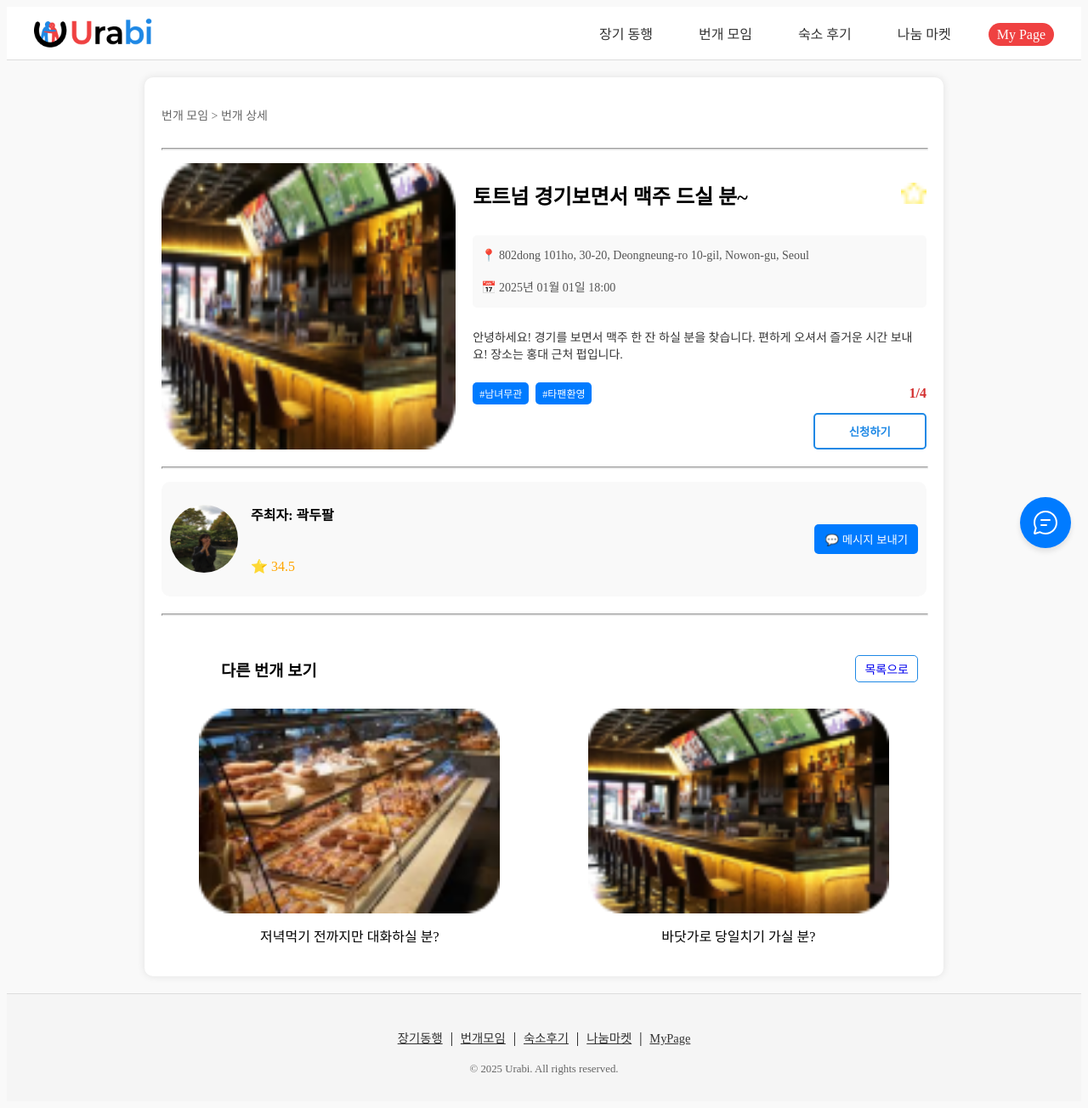
After one commit to pirogramming/Urabi, a Django app: template templates/flash/flash_detail.html in a window 1280 px wide. The commit adds this page. Shown: the whole page at 85% size. Run offline with Django 5.2, Linux system fonts and the light colour scheme; the template is opened without the code that fills it, so the values that code supplies are empty; some libraries are stand-ins or nearby versions; some web fonts are replaced.

Commit message:
[Design] flash_detail 프론트 구현 (#1)

```diff
--- a/flash/urls.py
+++ b/flash/urls.py
@@ -4,4 +4,5 @@ from .views import *
 urlpatterns = [
     path('list/', flash_list, name='flash_list'),
     path("register/", flash_register, name="flash_register"),
+    path('<int:pk>/', flash_detail, name='flash_detail'),
 ]
--- a/flash/views.py
+++ b/flash/views.py
@@ -5,3 +5,7 @@ def flash_list(request):
 
 def flash_register(request):
     return render(request, "flash/flash_register.html")
+
+
+def flash_detail(request, pk):
+    return render(request, 'flash/flash_detail.html', {'pk': pk})
--- /dev/null
+++ b/static/flash/flash_detail.css
@@ -0,0 +1,250 @@
+/* 번개 상세 페이지 컨테이너 */
+.flash_detail {
+    max-width: 900px;
+    margin: auto;
+    padding: 20px;
+    background: white;
+    border-radius: 10px;
+    box-shadow: 0 0 10px rgba(0, 0, 0, 0.1);
+}
+
+/* 제목 및 경로 */
+.flash_header {
+    display: flex;
+    align-items: center;
+    justify-content: space-between;
+    position: relative;
+    margin-bottom: 15px;
+}
+
+.header_comment {
+    font-size: 14px;
+    color: #666;
+}
+
+.flash_title {
+    font-size: 24px;
+    font-weight: bold;
+    flex-grow: 1;
+}
+
+/* 관심 번개(하트) 아이콘 */
+.flash_star img {
+    width: 30px;
+    cursor: pointer;
+    transition: transform 0.2s ease-in-out, filter 0.2s ease-in-out;
+}
+
+.flash_star img:hover {
+    transform: scale(1.2);
+}
+
+.flash_star img:active {
+    filter: brightness(0) saturate(100%) invert(26%) sepia(99%) saturate(745%) hue-rotate(332deg) brightness(94%) contrast(96%);
+}
+
+/* 구분선 */
+.flash_divider {
+    width: 100%;
+    height: 1px;
+    background: #ddd;
+    margin: 15px 0;
+}
+
+/* 번개 정보 */
+.flash_info {
+    display: flex;
+    gap: 20px;
+    margin-bottom: 20px;
+}
+
+.flash_image {
+    width: 50%;
+    border-radius: 10px;
+}
+
+.flash_description {
+    display: flex;
+    flex-direction: column;
+    gap: 10px;
+}
+/*제목 & 찜*/
+.flash_title_star {
+    display: flex;
+    align-items: center;
+    justify-content: space-between;
+}
+
+/* 태그 & 인원 */
+.flash_tags_capacity {
+    display: flex;
+    justify-content: space-between;
+    align-items: center;
+}
+
+.flash_tags {
+    display: flex;
+    gap: 8px;
+}
+
+.flash_tag {
+    background: #007bff;
+    color: white;
+    padding: 4px 8px;
+    border-radius: 5px;
+    font-size: 12px;
+}
+
+.flash_capacity {
+    font-weight: bold;
+    color: #d32f2f;
+}
+
+/* 날짜 & 위치 */
+.flash_details {
+    display: flex;
+    flex-direction: column;
+    background: #f9f9f9;
+    padding: 10px;
+    border-radius: 5px;
+    gap: 8px;
+}
+
+.flash_location,
+.flash_date {
+    font-size: 14px;
+    color: #555;
+    margin: 5px 0;
+}
+
+/* 내용 */
+.flash_content {
+    font-size: 14px;
+    color: #333;
+}
+
+/* 버튼 */
+.flash_apply_btn {
+    width: 25%;
+    padding: 10px 15px;
+    border: 2px solid var(--blue);
+    border-radius: 5px;
+    cursor: pointer;
+    background: #ffffff;
+    font-weight: bold;
+    color: var(--blue);
+    align-self: flex-end;
+}
+
+.flash_apply_btn:hover {
+    background: var(--blue);
+    color: white;
+}
+
+/* 호스트 정보 */
+.flash_host {
+    display: flex;
+    align-items: center;
+    gap: 15px;
+    background: #f9f9f9;
+    padding: 10px;
+    border-radius: 10px;
+    margin-bottom: 20px;
+}
+
+.host_image {
+    width: 80px;
+    height: 80px;
+    border-radius: 50%;
+}
+
+.host_info {
+    display: flex;
+    flex-direction: column;
+    flex-grow: 1;
+    gap: 8px;
+}
+
+.host_name {
+    font-weight: bold;
+}
+
+.host_rating {
+    color: #ffa500;
+}
+
+.host_chat_btn {
+    padding: 8px 12px;
+    background: #007bff;
+    color: white;
+    border: none;
+    border-radius: 5px;
+    cursor: pointer;
+}
+
+.host_chat_btn:hover {
+    background: #0056b3;
+}
+
+/* 다른 번개 */
+.other_flash {
+    margin-top: 30px;
+}
+
+
+.other_flash h3{
+    padding-left: 60px;
+}
+
+.other_flash_header {
+    display: flex;
+    justify-content: space-between;
+    align-items: center;
+    padding: 0 10px;
+}
+
+.flash_list_btn {
+    padding: 5px 10px;
+    border: 1px solid var(--blue);
+    border-radius: 5px;
+    cursor: pointer;
+    text-decoration: none;
+    font-size: 14px;
+}
+
+.other_flash_list {
+    margin-top: 15px;
+    display: flex;
+    gap: 15px;
+}
+
+.other_flash_card {
+    flex: 1;
+    text-align: center;
+    cursor: pointer;
+}
+
+.other_flash_card p{
+    margin-top: 10px;
+}
+
+.other_flash_card img {
+    width: 80%;
+    border-radius: 10px;
+}
+
+/* 반응형 */
+@media screen and (max-width: 768px) {
+    .flash_detail {
+        width: 90%;
+        padding: 15px;
+    }
+
+    .flash_info {
+        flex-direction: column;
+    }
+
+    .flash_image {
+        width: 100%;
+    }
+}
--- /dev/null
+++ b/templates/flash/flash_detail.html
@@ -0,0 +1,94 @@
+{% extends "base/base.html" %}
+{% load static %}
+
+{% block head %}
+<link rel="stylesheet" href="{% static 'flash/flash_detail.css' %}">
+{% endblock %}
+
+{% block header_content %}
+<a id="myPage" href="#">My Page</a>
+{% endblock %}
+
+{% block content %}
+<section class="flash_detail">
+    <div class="flash_header">
+        <p class="header_comment">번개 모임 > 번개 상세</p>
+    </div>
+
+    <!-- 구분선 -->
+    <hr class="flash_divider">
+
+    <div class="flash_info">
+        <img src="{% static 'img/flash_meeting1.png' %}" alt="모임 이미지" class="flash_image">
+        <div class="flash_description">
+            <div class="flash_title_star">
+                <h2 class="flash_title">토트넘 경기보면서 맥주 드실 분~</h2>
+                <div class="flash_star">
+                    <img id="star_icon" src="{% static 'img/empty_star.png' %}" alt="관심 번개">
+                </div>
+            </div>
+            <div class="flash_details">
+                <p class="flash_location">📍 802dong 101ho, 30-20, Deongneung-ro 10-gil, Nowon-gu, Seoul</p>
+                <p class="flash_date">📅 2025년 01월 01일 18:00</p>
+            </div>
+            <p class="flash_content">
+                안녕하세요! 경기를 보면서 맥주 한 잔 하실 분을 찾습니다.
+                편하게 오셔서 즐거운 시간 보내요!
+                장소는 홍대 근처 펍입니다.
+            </p>
+            <div class="flash_tags_capacity">
+                <div class="flash_tags">
+                    <span class="flash_tag">#남녀무관</span>
+                    <span class="flash_tag">#타팬환영</span>
+                </div>
+                <span class="flash_capacity"><strong>1/4</strong></span>
+            </div>
+            <button class="flash_apply_btn">신청하기</button>
+        </div>
+    </div>
+
+    <hr class="flash_divider">
+
+    <div class="flash_host">
+        <img src="{% static 'img/profile_sample.jpg' %}" alt="호스트 이미지" class="host_image">
+        <div class="host_info">
+            <p class="host_name">주최자: 곽두팔</p>
+            <p class="host_rating">⭐ 34.5</p>
+        </div>
+        <button class="host_chat_btn">💬 메시지 보내기</button>
+    </div>
+
+    <hr class="flash_divider">
+
+    <section class="other_flash">
+        <div class="other_flash_header">
+            <h3>다른 번개 보기</h3>
+            <a href="{% url 'flash_list' %}" class="flash_list_btn">목록으로</a>
+        </div>
+        <div class="other_flash_list">
+            <div class="other_flash_card">
+                <img src="{% static 'img/flash_meeting2.png' %}" alt="다른 번개 이미지">
+                <p>저녁먹기 전까지만 대화하실 분?</p>
+            </div>
+            <div class="other_flash_card">
+                <img src="{% static 'img/flash_meeting1.png' %}" alt="다른 번개 이미지">
+                <p>바닷가로 당일치기 가실 분?</p>
+            </div>
+        </div>
+    </section>
+</section>
+
+<script>
+    document.addEventListener("DOMContentLoaded", function() {
+        const starIcon = document.getElementById("star_icon");
+
+        starIcon.addEventListener("click", function() {
+            if (starIcon.src.includes("empty_star.png")) {
+                starIcon.src = "{% static 'img/fill_star.png' %}";
+            } else {
+                starIcon.src = "{% static 'img/empty_star.png' %}";
+            }
+        });
+    });
+</script>
+{% endblock %}
--- a/templates/flash/flash_list.html
+++ b/templates/flash/flash_list.html
@@ -34,6 +34,7 @@
             <div class="flash_list_body">
                 <!-- 번개 모임 카드 -->
                 <div class="flash_card">
+                    <a href="{% url 'flash_detail' pk=1 %}" class="flash_card_link">
                         <img src="{% static 'img/flash_meeting1.png' %}" alt="모임 이미지">
                         <div class="flash_card_info">
                             <h3>토트넘 경기보면서 맥주 드실 분~</h3>
@@ -45,6 +46,7 @@
                                 <span class="flash_capacity">1/4</span>
                             </div>
                         </div>
+                    </a>
                 </div>
 
                 <div class="flash_card">
```
Also changed, not shown: static/flash/flash_list.css (+7 -0 lines), static/img/heart_empty.png (added), static/img/heart_filled.png (added), static/img/profile_sample.jpg (added). Lines whose indentation alone changed are shown as unchanged.
